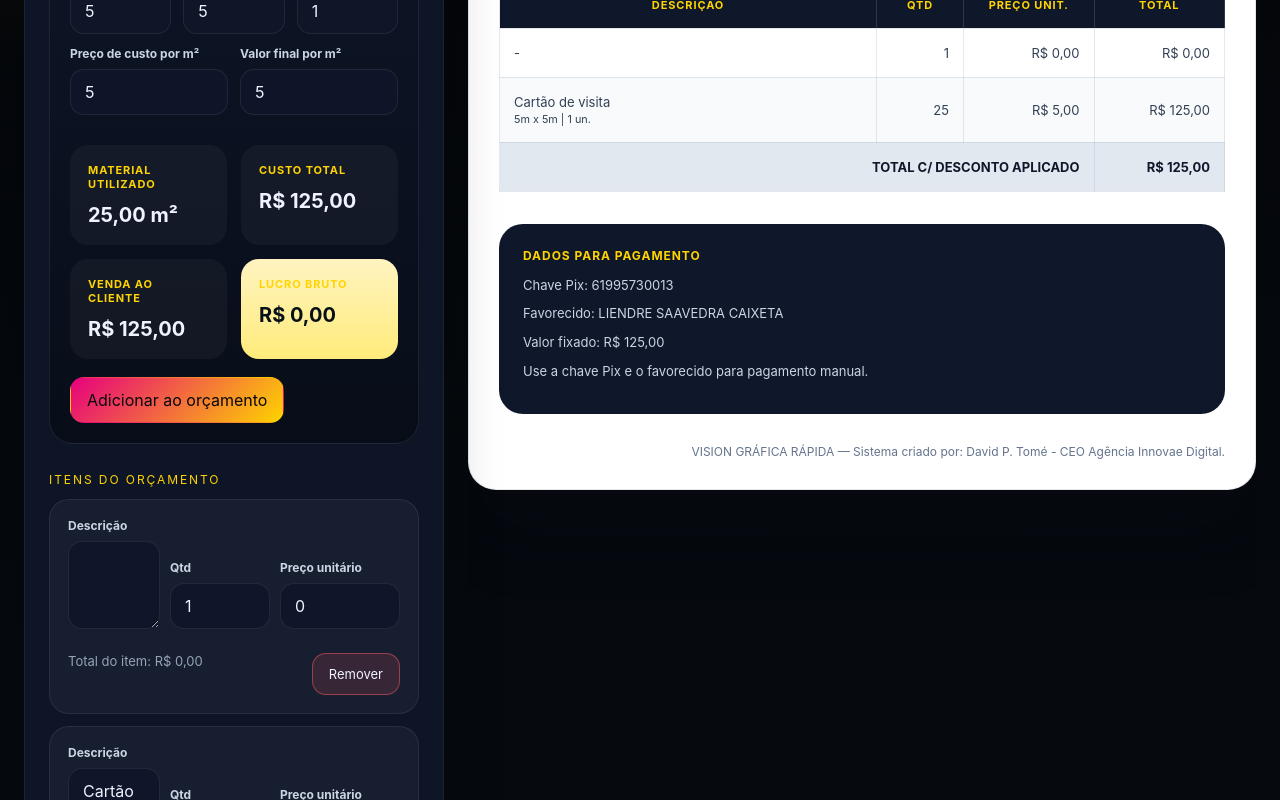
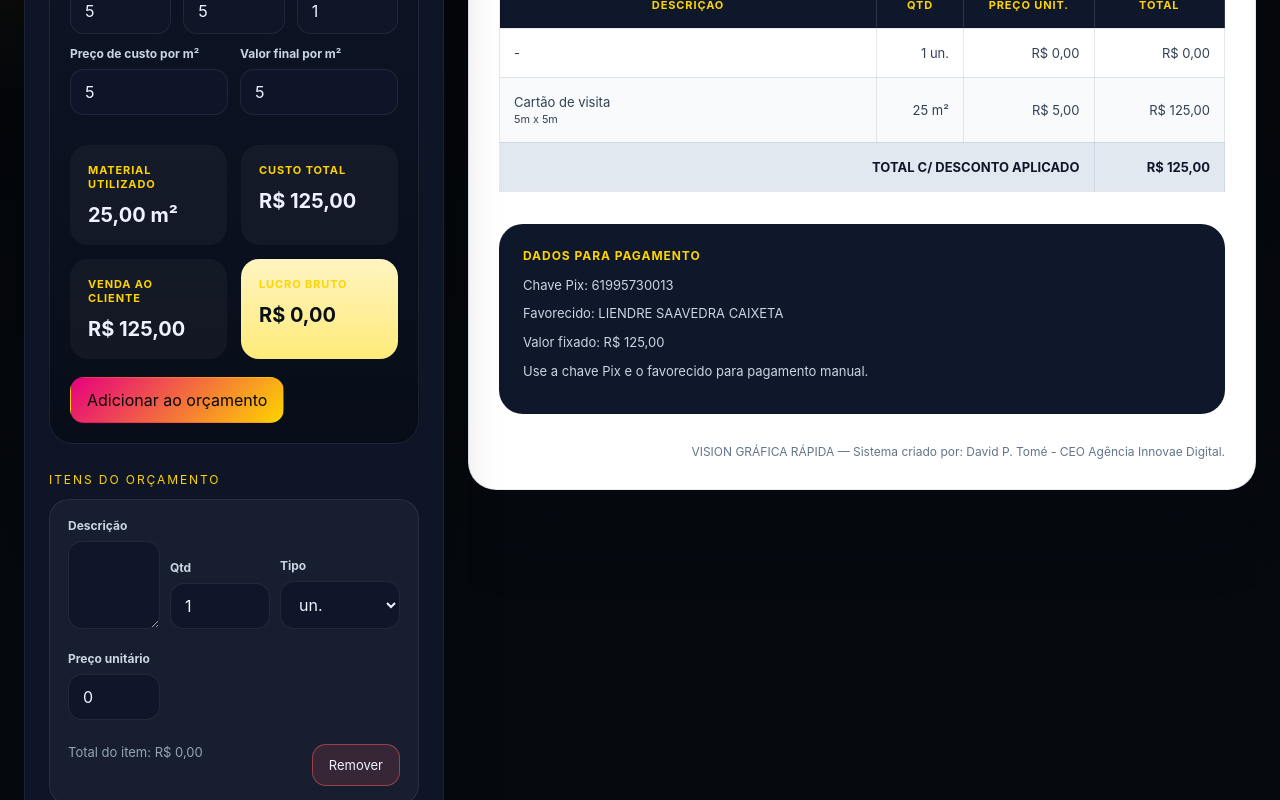
Before and after one commit to InnovaeDigital/visiongrafica, a plain HTML site: page index.html in a window 1280 px wide. Both pictures are taken after typing "Sample", "5", "5", "5", "5" into the empty fields and a click on the button "Adicionar ao orçamento". Shown: the part 632-1432 px from the top of the page. Drawn offline with Linux system fonts and the light colour scheme.

Commit message:
Add files via upload

```diff
--- a/index.html
+++ b/index.html
@@ -809,7 +809,7 @@
       let materialPresets = loadMaterialPresets();
 
       let items = [
-        { description: "", quantity: 1, unitPrice: 0 }
+        { description: "", quantity: 1, unitPrice: 0, unitType: "un." }
       ];
 
       function byId(id) {
@@ -856,7 +856,8 @@
         data.items = items.map((item) => ({
           description: item.description.trim() || "-",
           quantity: cleanNumber(item.quantity),
-          unitPrice: cleanNumber(item.unitPrice)
+          unitPrice: cleanNumber(item.unitPrice),
+          unitType: item.unitType || "un."
         }));
         data.invoiceNumber = `ORCAMENTO-${Date.now()}`;
         data.subtotal = data.items.reduce((sum, item) => sum + item.quantity * item.unitPrice, 0);
@@ -1055,9 +1056,10 @@
           return;
         }
         items.push({
-          description: `${data.description}\n${data.width.toString().replace(".", ",")}m x ${data.height.toString().replace(".", ",")}m | ${data.quantity} un.`,
+          description: `${data.description}\n${data.width.toString().replace(".", ",")}m x ${data.height.toString().replace(".", ",")}m`,
           quantity: Number(data.totalArea.toFixed(4)),
-          unitPrice: Number(data.price.toFixed(2))
+          unitPrice: Number(data.price.toFixed(2)),
+          unitType: "m²"
         });
         renderItems();
         renderPreview();
@@ -1078,6 +1080,13 @@
               <div class="field">
                 <label>Qtd</label>
                 <input data-field="quantity" data-index="${index}" type="number" min="0" step="0.01" value="${item.quantity}">
+              </div>
+              <div class="field">
+                <label>Tipo</label>
+                <select data-field="unitType" data-index="${index}">
+                  <option value="m²"${item.unitType === "m²" ? " selected" : ""}>m²</option>
+                  <option value="un."${item.unitType === "un." ? " selected" : ""}>un.</option>
+                </select>
               </div>
               <div class="field">
                 <label>Preço unitário</label>
@@ -1122,7 +1131,7 @@
           const [main, ...small] = item.description.split(/\r?\n/);
           tr.innerHTML = `
             <td>${escapeHtml(main || "-")}${small.length ? `<br><small>${escapeHtml(small.join(" "))}</small>` : ""}</td>
-            <td class="right">${item.quantity ? formatQuantity(item.quantity) : "-"}</td>
+            <td class="right">${item.quantity ? `${formatQuantity(item.quantity)} ${item.unitType || "un."}` : "-"}</td>
             <td class="right">${money(item.unitPrice)}</td>
             <td class="right">${money(item.quantity * item.unitPrice)}</td>
           `;
@@ -1253,7 +1262,7 @@
           rect(tableX, top, contentWidth, rowH, "1 1 1", true);
           text(lines[0], tableX + 8, top + 18, 9);
           if (lines[1]) text(lines.slice(1).join(" "), tableX + 8, top + 30, 8);
-          text(item.quantity ? formatQuantity(item.quantity) : "-", tableX + cols[1] + 8, top + 20, 9, "F1", "right", cols[2] - cols[1] - 12);
+          text(item.quantity ? `${formatQuantity(item.quantity)} ${item.unitType || "un."}` : "-", tableX + cols[1] + 8, top + 20, 9, "F1", "right", cols[2] - cols[1] - 12);
           text(plainMoney(item.unitPrice), tableX + cols[2] + 8, top + 20, 9, "F1", "right", cols[3] - cols[2] - 12);
           text(plainMoney(item.quantity * item.unitPrice), tableX + cols[3] + 8, top + 20, 9, "F1", "right", cols[4] - cols[3] - 12);
           top += rowH;
@@ -1397,14 +1406,14 @@
           const index = event.target.dataset.remove;
           if (index === undefined) return;
           items.splice(Number(index), 1);
-          if (!items.length) items.push({ description: "", quantity: 1, unitPrice: 0 });
+          if (!items.length) items.push({ description: "", quantity: 1, unitPrice: 0, unitType: "un." });
           renderItems();
           renderPreview();
           setStatus("");
         });
 
         byId("addItem").addEventListener("click", () => {
-          items.push({ description: "", quantity: 1, unitPrice: 0 });
+          items.push({ description: "", quantity: 1, unitPrice: 0, unitType: "un." });
           renderItems();
           renderPreview();
           setStatus("");
@@ -1417,7 +1426,7 @@
         byId("resetForm").addEventListener("click", () => {
           fields.clientName.value = "";
           fields.discount.value = "0";
-          items = [{ description: "", quantity: 1, unitPrice: 0 }];
+          items = [{ description: "", quantity: 1, unitPrice: 0, unitType: "un." }];
           renderItems();
           renderPreview();
           setStatus("Formulário limpo.");
```
